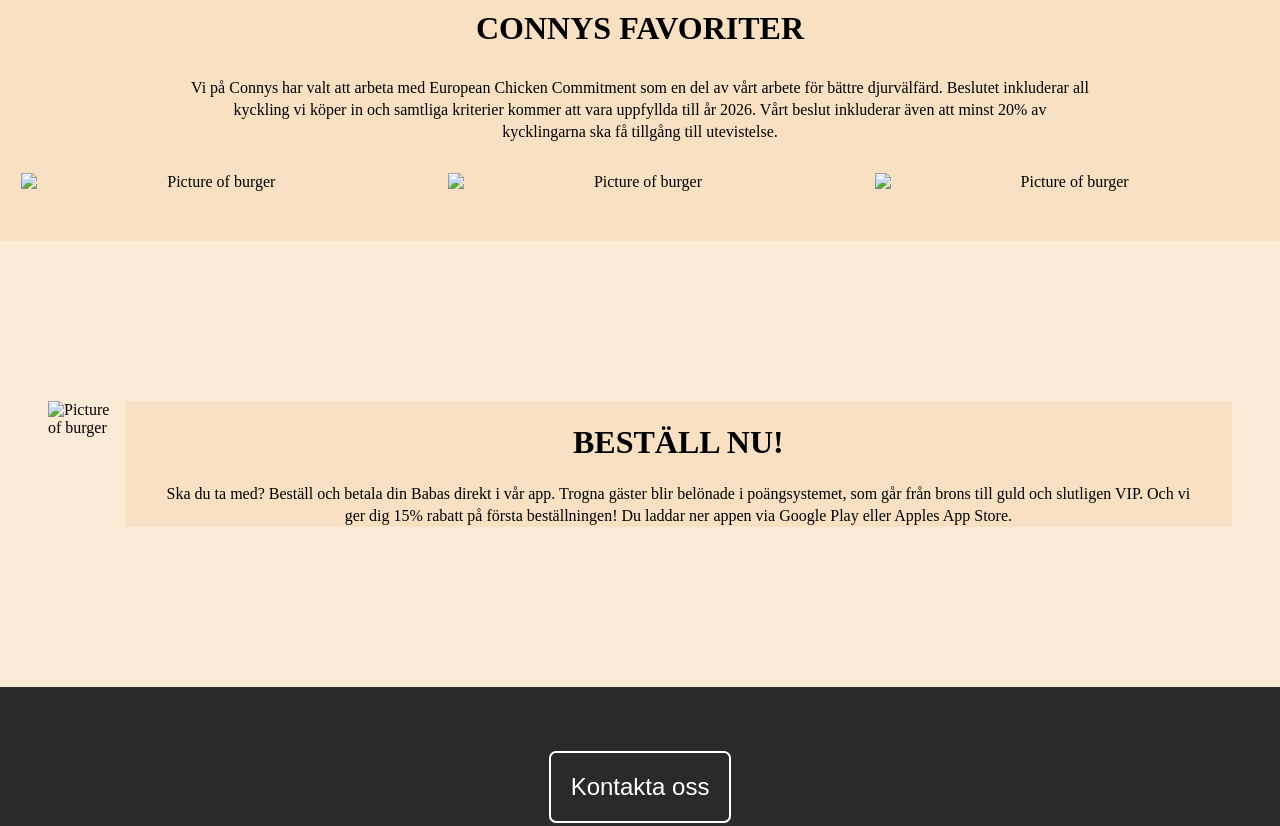
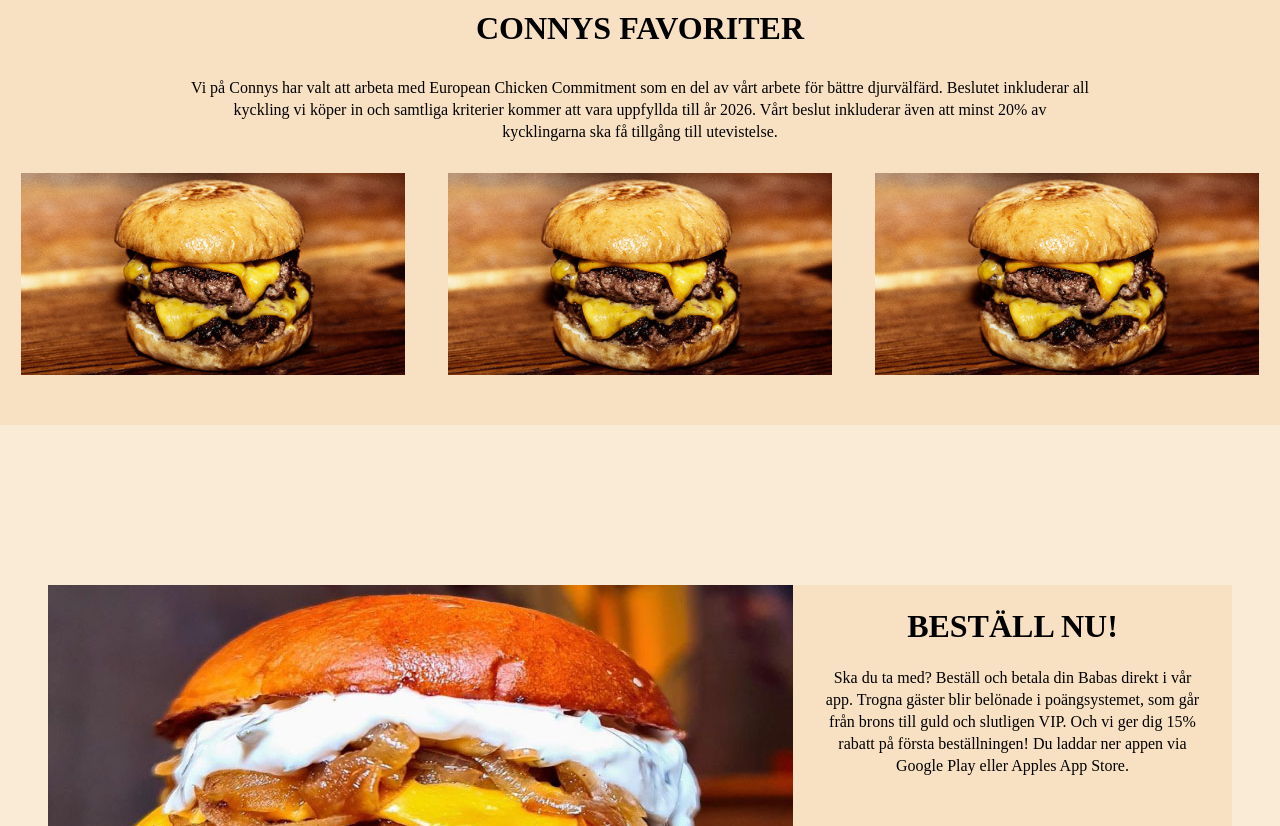
Before and after one commit to NisePistol/Adrian-HerreraAlgotsson-Projekt3, a plain HTML site: page index.html in a window 1280 px wide. Shown: the top 826 px of the page. Drawn offline with Linux system fonts and the light colour scheme.

Commit message:
klart påriktigt

```diff
--- a/index.html
+++ b/index.html
@@ -12,13 +12,13 @@
         <h1>CONNYS FAVORITER</h1>
         <p class="Burger-Text">Vi på Connys har valt att arbeta med European Chicken Commitment som en del av vårt arbete för bättre djurvälfärd. Beslutet inkluderar all kyckling vi köper in och samtliga kriterier kommer att vara uppfyllda till år 2026. Vårt beslut inkluderar även att minst 20% av kycklingarna ska få tillgång till utevistelse.</p>
         <div class="Burger-Pictures">
-            <img src=".Bilder/varldens-godaste-hamburgare.jpg" alt="Picture of burger">
-            <img src=".Bilder/varldens-godaste-hamburgare.jpg" alt="Picture of burger">
-            <img src=".Bilder/varldens-godaste-hamburgare.jpg" alt="Picture of burger">
+            <img src="./Bilder/varldens-godaste-hamburgare.jpg" alt="Picture of burger">
+            <img src="./Bilder/varldens-godaste-hamburgare.jpg" alt="Picture of burger">
+            <img src="./Bilder/varldens-godaste-hamburgare.jpg" alt="Picture of burger">
         </div>
     </div>
     <div class="Slide-2">
-        <img src=".Bilder/babas-burger-split (1).jpg" alt="Picture of burger">
+        <img src="./Bilder/babas-burger-split (1).jpg" alt="Picture of burger">
         <div class="Order-Text">
             <h2>BESTÄLL NU!</h2>
             <p>Ska du ta med? Beställ och betala din Babas direkt i vår app. Trogna gäster blir belönade i poängsystemet, som går från brons till guld och slutligen VIP. Och vi ger dig 15% rabatt på första beställningen!
```
